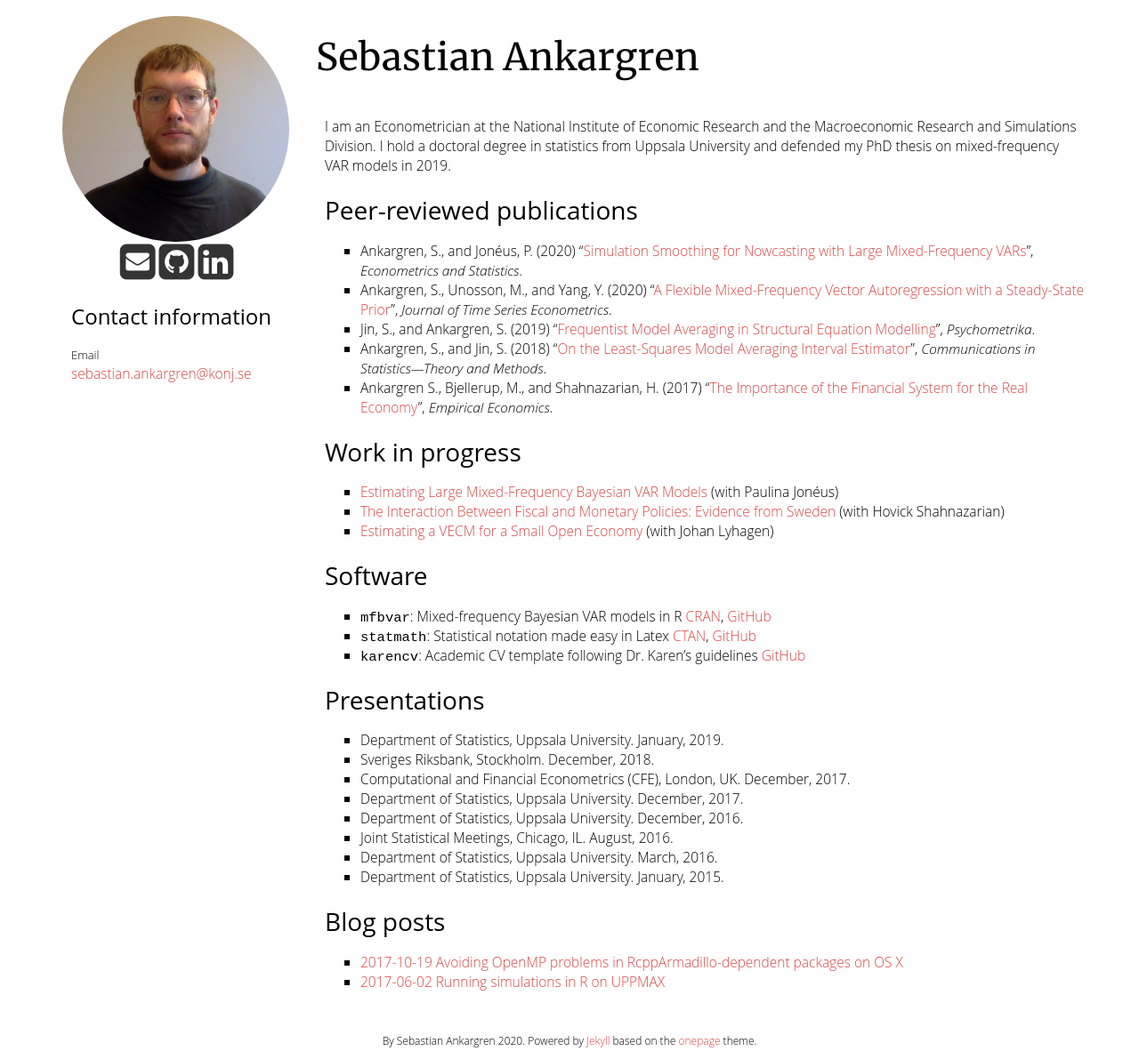
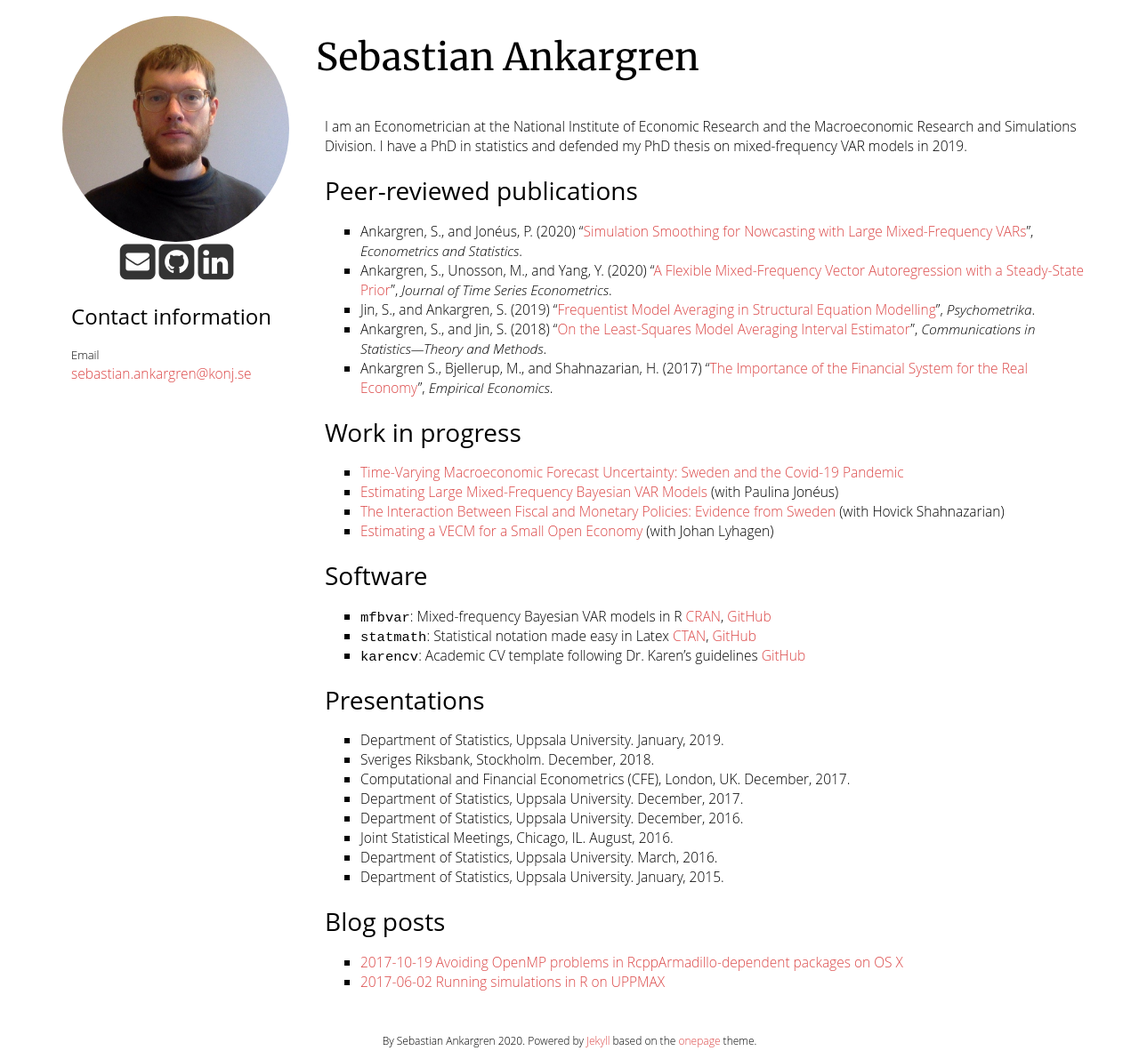
Before and after one commit to ankargren/ankargren.github.io, a Jekyll site: the page built from index.html, in a window 1280 px wide. Shown: the whole page at 89% size. Built offline with Jekyll 4.4.1, drawn with Linux system fonts in a browser that asks for light colours; nearby versions of some CDN libraries; some web fonts are replaced; a style sheet for code colours, icons or effects is not loaded.

Commit message:
Update research.md

```diff
--- a/_includes/research.md
+++ b/_includes/research.md
@@ -1,4 +1,4 @@
-I am an Econometrician at the National Institute of Economic Research and the Macroeconomic Research and Simulations Division. I hold a doctoral degree in statistics from Uppsala University and defended my PhD thesis on mixed-frequency VAR models in 2019.
+I am an Econometrician at the National Institute of Economic Research and the Macroeconomic Research and Simulations Division. I have a PhD in statistics and defended my PhD thesis on mixed-frequency VAR models in 2019.
 
 ### Peer-reviewed publications
 5. Ankargren, S., and Jonéus, P. (2020) "[Simulation Smoothing for Nowcasting with Large Mixed-Frequency VARs](https://doi.org/10.1016/j.ecosta.2020.05.007)", *Econometrics and Statistics*.
@@ -9,6 +9,7 @@ I am an Econometrician at the National Institute of Economic Research and the Ma
 
 ### Work in progress
 
+4. [Time-Varying Macroeconomic Forecast Uncertainty: Sweden and the Covid-19 Pandemic](https://www.konj.se/download/18.3d1e79df1746a00a2456b37f/1600240930956/Working%20paper%20153_Time-Varying%20Macroeconomic%20Forecast%20Uncertainty.pdf)
 3. [Estimating Large Mixed-Frequency Bayesian VAR Models](https://arxiv.org/abs/1912.02231) (with Paulina Jonéus)
 2. [The Interaction Between Fiscal and Monetary Policies: Evidence from Sweden](https://www.riksbank.se/globalassets/media/rapporter/working-papers/2019/no.-365-the-interaction-between-fiscal-and-monetary-policies-evidence-from-sweden.pdf) (with Hovick Shahnazarian)
 1. [Estimating a VECM for a Small Open Economy](http://uu.diva-portal.org/smash/get/diva2:1239428/FULLTEXT01.pdf) (with Johan Lyhagen)
```
